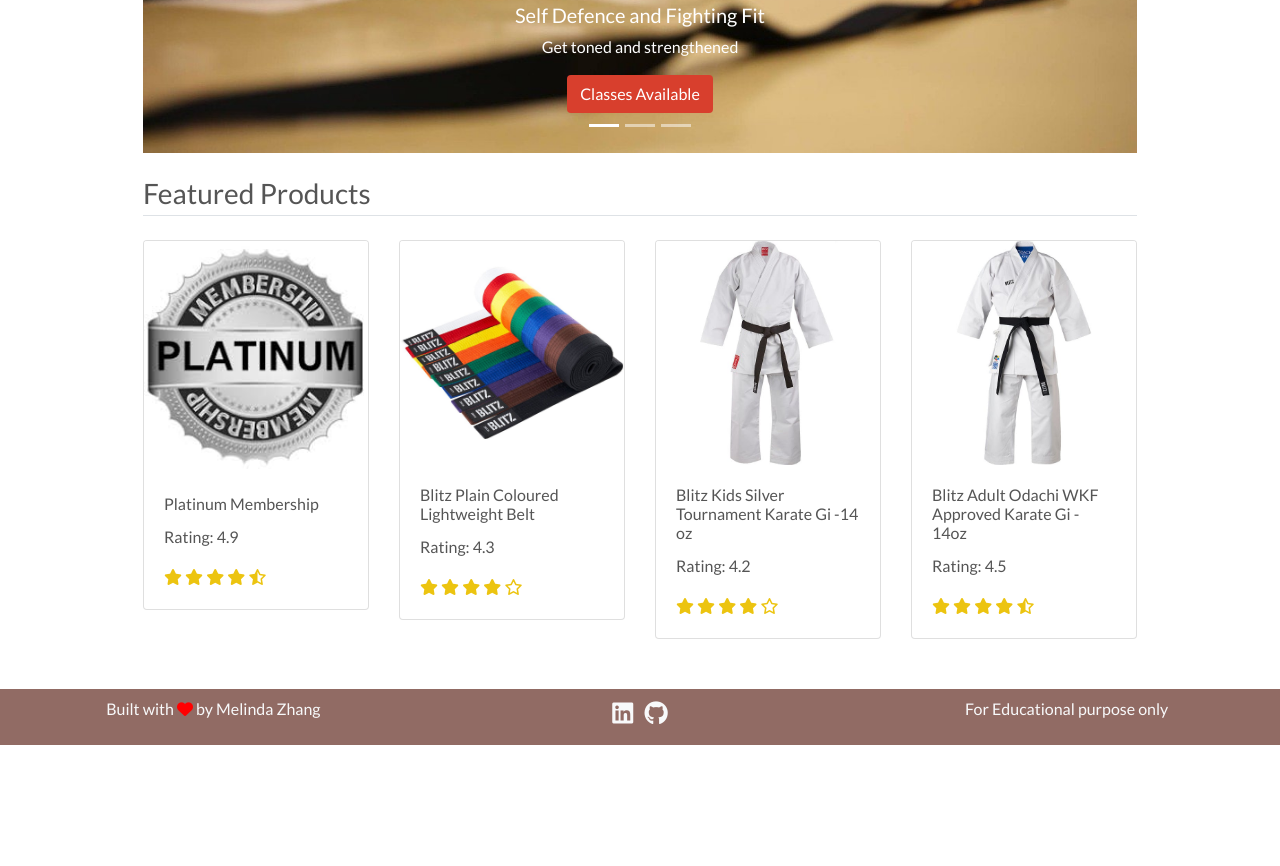
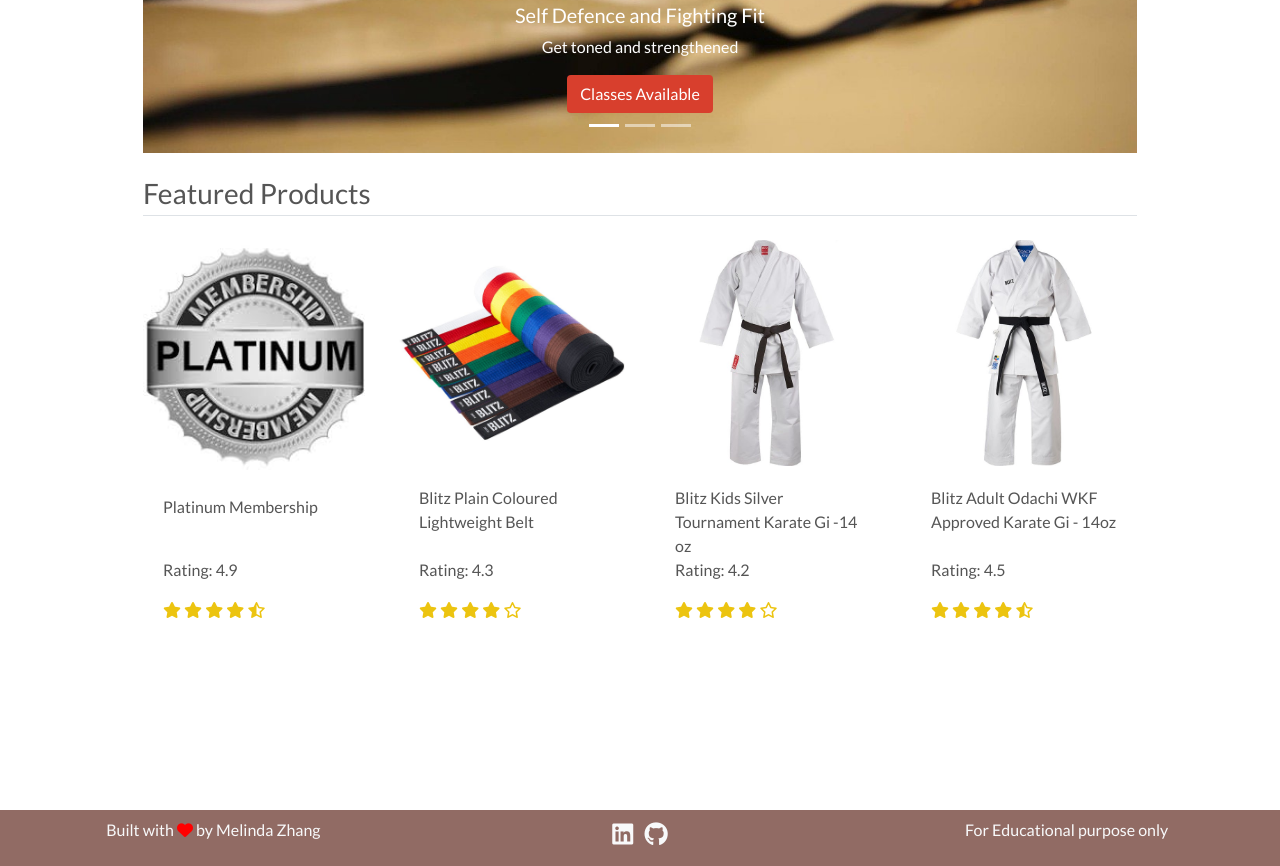
Before and after one commit to MelindaZhang2020/CI-MS4-Kumite-Dojo, a Django app: page / in a window 1280 px wide. Shown: the part 598-1464 px from the top of the page. Before the commit the page ends 1343 px from the top, so only its background shows below. Run offline with Django 3.2, Linux system fonts and the light colour scheme; data comes from the database, SQL or seed files in the repository; both versions use the stored data as it was after the commit; some libraries are stand-ins or nearby versions; some web fonts are replaced.

Commit message:
Style: fix shopping bag footer margin

```diff
--- a/bag/templates/bag/bag.html
+++ b/bag/templates/bag/bag.html
@@ -12,7 +12,7 @@
 
 {% block content %}
 <div class="overlay"></div>
-<div class="container mb-2">
+<div class="container mb-0 bag-container">
     <div class="row">
         <div class="col">
             <hr>
@@ -122,5 +122,6 @@
                 </div>
             </div>
         </div>
+</div>
 {% endif %}
 {% endblock %}
--- a/home/templates/home/index.html
+++ b/home/templates/home/index.html
@@ -11,20 +11,6 @@
 
 
 {% block content %}
-    <!-- <div class="container h-100">
-        <div class="row h-100">
-            <div class="col-7 col-md-6 mx-auto mt-5">
-                <h1 class="diaplay-4 tag-line text-black">
-                    Official Shotokan Karate Club in Dublin
-                </h1>
-                <h3 class="sub">Group & Private Classes 7 days a week!</h3>
-                <h4>
-                    <a href="" class="join-now-button btn btn-lg rounded-0 text-uppercase">Join Now</a>
-                </h4>
-            </div>
-        </div>
-    </div> -->
-    <!-- Home Slider -->
     <section class="section-intro padding-y-sm">
         <div class="container">
             <div id="carouselExampleIndicators" class="carousel slide intro-banner-wrap" data-ride="carousel">
@@ -73,13 +59,23 @@
             </header>
             <div class="row">
                 {% for product in products %}
-                <div class="col-md-3">
-                    <div class="card card-product-grid">
-                        <a href="{% url 'product_detail' product.slug %}">
-                            <img class="card-img-top" src="{{ product.productimage_set.first.image.url }}" alt="{{ product.name }}">
-                        </a>
-                        <div class="card-body">
-                            <h6 class="card-title">{{ product.name }}</h6>
+                <div class="col-sm-6 col-md-6 col-lg-4 col-xl-3">
+
+                    <div class="card h-100 border-0">
+
+                        {% if product.productimage_set.all %}
+                            <a href="{% url 'product_detail' product.slug %}">
+                                <img class="card-img-top" src="{{ product.productimage_set.first.image.url }}" alt="{{ product.name }}">
+                            </a>
+                        {% else %}
+                            <a href="{% url 'product_detail' product.slug %}">
+                                <img class="card-img-top img-fluid product-img" src="{{ MEDIA_URL }}noimage.png" alt="{{ product.name }}">
+                            </a>
+                        {% endif %}
+                        <div class="card-body pb-0">
+                            <p class="mb-0">{{ product.name }}</p>
+                        </div>
+                        <div class="card-footer bg-white pt-0 border-0 text-left">
                             <p class="card-text">Rating: {{ product.rating }}</p>
                             <div class="rating-star">
                                 <span>
@@ -88,32 +84,16 @@
                                     <i class="fa fa-star{% if product.rating < 2.5 %}-o{% elif product.rating >= 2.5 and product.rating < 3 %}-half-o {% endif %}" aria-hidden="true"></i>
                                     <i class="fa fa-star{% if product.rating < 3.5 %}-o{% elif product.rating >= 3.5 and product.rating < 4 %}-half-o {% endif %}" aria-hidden="true"></i>
                                     <i class="fa fa-star{% if product.rating < 4.5 %}-o{% elif product.rating >= 4.5 and product.rating < 5 %}-half-o {% endif %}" aria-hidden="true"></i>
-                                    </span>
+                                </span>
                             </div>
                         </div>
+
                     </div>
+
                 </div>
                 {% endfor %}
             </div>
         </div>
-        <!-- <div class="row row-cols-1 row-cols-md-2 g-4">
-        </div>
-    </section>
-    <div class="container">
+     </section>
 
-            {% for product in products %}
-            <div class="col">
-              <div class="card">
-                <a href="{% url 'product_detail' product.slug %}">
-                    <img class="card-img-top" src="{{ product.productimage_set.first.image.url }}" alt="{{ product.name }}">
-                </a>
-                <div class="card-body">
-                  <h5 class="card-title">{{ product.name }}</h5>
-                  <p class="card-text">{{ product.description|truncatewords:15 }}</p>
-                </div>
-              </div>
-            </div>
-            {% endfor %}
-        </div> -->
-    </section>
 {% endblock%}
--- a/static/css/base.css
+++ b/static/css/base.css
@@ -7,13 +7,9 @@
     box-sizing: border-box;
  }
 body {
-    /* background: url("../img/hero-image.jpg") no-repeat center
-      center fixed; */
-    /* background-size: cover;*/
-    /* height: calc(100vh - 164px);  */
+    height: 100vh;
     color: #555;
     font-family: 'Lato';
-
 }
 .product-img {
   width: 200px;
@@ -214,7 +210,7 @@
 
 /* Footer */
 footer {
-  margin-top: 50px;
+  margin-top: 11rem;
   padding: 8px;
   background-color: #916b64  ;
   color: #f8f9fa;
```
Also changed, not shown: db.sqlite3. Lines whose indentation alone changed are shown as unchanged.
